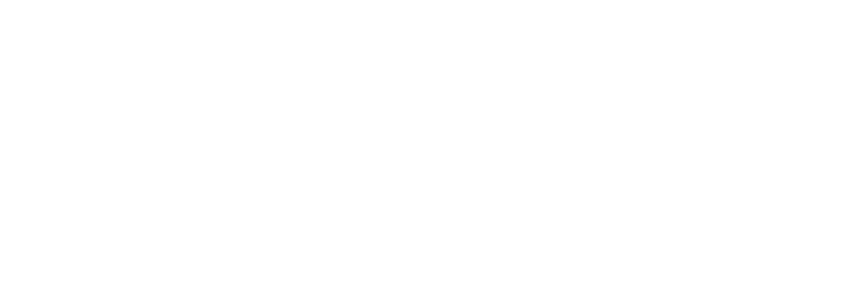
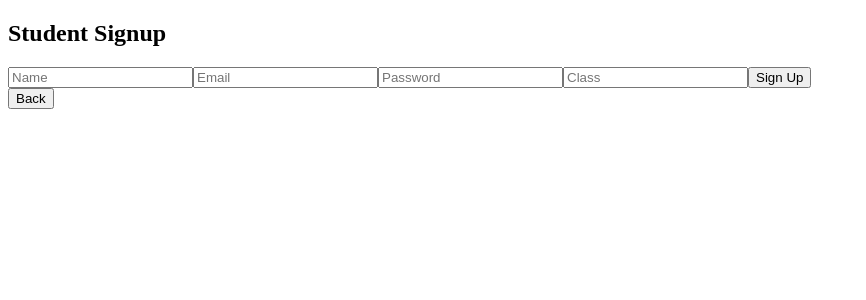
Before and after one commit to Firizen/SE_project, a React (Create React App) app in the folder frontend/: page /student/signup in a window 1280 px wide. Before the commit this address had no page. Shown: the top 300 px of the page, without its empty margins (0-866 px from the left). Built offline with nearby package versions, Linux system fonts and the light colour scheme.

Commit message:
Signup linked

```diff
--- a/frontend/src/App.js
+++ b/frontend/src/App.js
@@ -3,6 +3,8 @@ import StudentLogin from "./components/StudentLogin";
 import TeacherLogin from "./components/TeacherLogin";
 import StudentDashboard from "./components/StudentDashboard";
 import TeacherDashboard from "./components/TeacherDashboard";
+import StudentSignup from "./components/StudentSignup";
+import TeacherSignup from "./components/TeacherSignup";
 import HomePage from "./components/Home";  // Add this if needed
 
 function App() {
@@ -14,6 +16,8 @@ function App() {
         <Route path="/teacher/login" element={<TeacherLogin />} />
         <Route path="/student/dashboard" element={<StudentDashboard />} />
         <Route path="/teacher/dashboard" element={<TeacherDashboard />} />
+        <Route path="/student/signup" element={<StudentSignup />} />
+        <Route path="/teacher/signup" element={<TeacherSignup />} />
       </Routes>
     </Router>
   );
--- a/frontend/src/components/StudentSignup.js
+++ b/frontend/src/components/StudentSignup.js
@@ -1,6 +1,6 @@
 import { useState } from "react";
-import { useNavigate } from "react-router-dom";
 import axios from "axios";
+import { useNavigate, Link } from "react-router-dom";
 
 function StudentSignup() {
   const [formData, setFormData] = useState({ name: "", email: "", password: "", studentClass: "" });
@@ -31,6 +31,7 @@ function StudentSignup() {
         <input type="text" name="studentClass" placeholder="Class" required onChange={handleChange} />
         <button type="submit">Sign Up</button>
       </form>
+      <Link to="/"><button>Back</button></Link>
     </div>
   );
 }
--- a/frontend/src/components/TeacherSignup.js
+++ b/frontend/src/components/TeacherSignup.js
@@ -1,6 +1,7 @@
 import { useState } from "react";
-import { useNavigate } from "react-router-dom";
 import axios from "axios";
+import { useNavigate, Link } from "react-router-dom";
+
 
 function TeacherSignup() {
   const [formData, setFormData] = useState({ name: "", email: "", password: "" });
@@ -30,6 +31,7 @@ function TeacherSignup() {
         <input type="password" name="password" placeholder="Password" required onChange={handleChange} />
         <button type="submit">Sign Up</button>
       </form>
+      <Link to="/"><button>Back</button></Link>
     </div>
   );
 }
```
